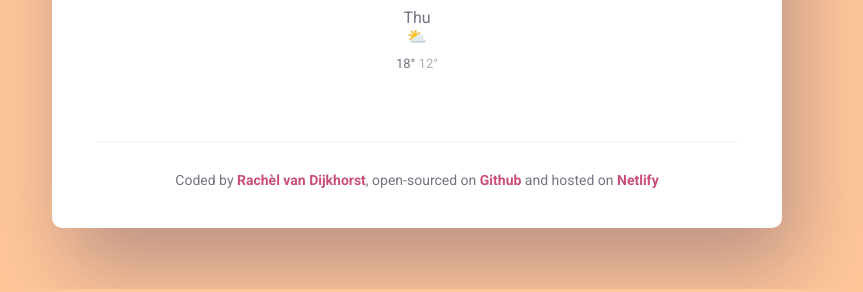
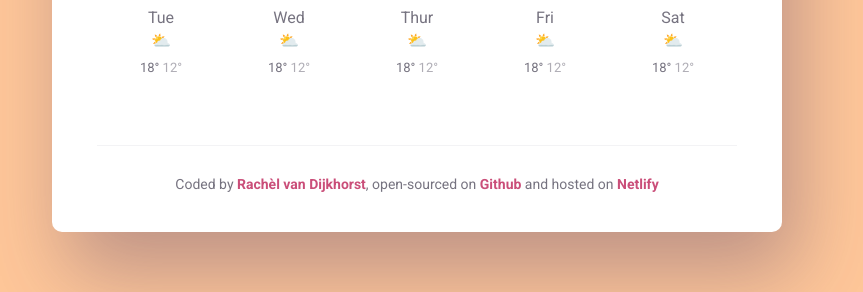
Before and after one commit to RRachelvd/my-weather-app, a plain HTML site: page index.html in a window 1280 px wide. Shown: the part 511-803 px from the top of the page, without its empty margins (223-1086 px from the left). Drawn offline with nearby package versions, Linux system fonts and the light colour scheme; no server answers.

Commit message:
Moved html into js function
Small css changes

```diff
--- a/index.html
+++ b/index.html
@@ -58,18 +58,7 @@
             ><span class="weather-app-unit">°C</span>
           </div>
         </div>
-        <div class="weather-forecast">
-          <div class="row">
-            <div class="col-2">
-              <div class="weather-forecast-day">Thu</div>
-              ⛅
-            </div>
-            <div class="weather-forecast-temperature">
-              <span class="weather-forecast-temperature-max">18° </span
-              ><span class="weather-forecast-temperature-min">12°</span>
-            </div>
-          </div>
-        </div>
+        <div class="weather-forecast" id="forecast"></div>
       </main>
       <footer>
         Coded by
--- a/script.js
+++ b/script.js
@@ -62,7 +62,32 @@ function searchSumbit(event) {
   searchCity(searchInput.value);
 }
 
+function displayForecast() {
+  let days = ["Tue", "Wed", "Thur", "Fri", "Sat"];
+  let forecastHtml = "";
+
+  days.forEach(function (day) {
+    forecastHtml =
+      forecastHtml +
+      `
+<div class="row">
+  <div class="weather-forecast-day">${day}</div>
+  <div class="weather-forecast-icon">⛅</div>
+  <div class="weather-forecast-temperature">
+     <span class="weather-forecast-temperature-max">18° </span>
+     <span class="weather-forecast-temperature-min">12°</span>
+   </div>
+</div>
+    `;
+  });
+
+  let forecast = document.querySelector("#forecast");
+  forecast.innerHTML = forecastHtml;
+}
+
 let searchInput = document.querySelector("#search-form");
 searchInput.addEventListener("submit", searchSumbit);
 
 searchCity("Leeuwarden");
+
+displayForecast();
--- a/styles.css
+++ b/styles.css
@@ -105,10 +105,13 @@ main {
 .weather-forecast {
   margin-top: 20px;
   text-align: center;
+  display: flex;
+  justify-content: space-around;
 }
 
 .weather-forecast-day {
   font-size: 16px;
+  margin-bottom: 4px;
   color: rgba(26, 21, 44, 0.6);
 }
 
```
